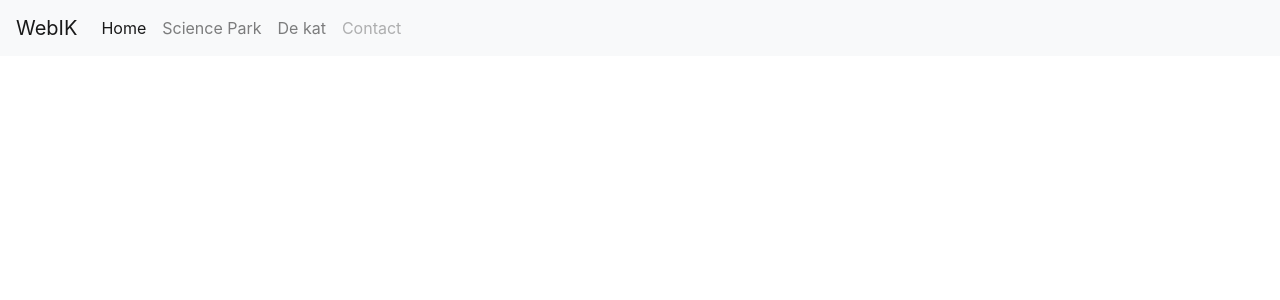
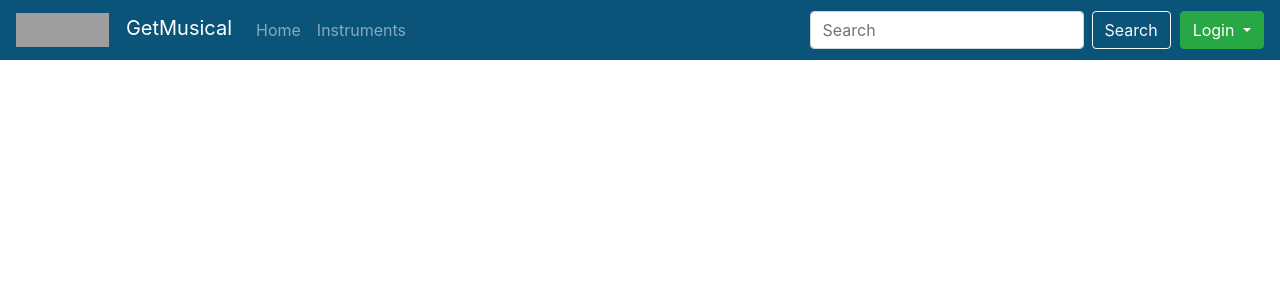
Before and after one commit to JoranIK/WebIK, a Flask app: page / in a window 1280 px wide. Shown: the top 300 px of the page. Run offline with Flask 2, Linux system fonts and the light colour scheme; some libraries are stand-ins or nearby versions; grey boxes are pictures that could not be loaded.

Commit message:
navbar login knop en search field en styles.css

```diff
--- a/static/styles.css
+++ b/static/styles.css
@@ -0,0 +1,4 @@
+.dropdown-menu {
+    width: 300px !important;
+    height: 300px !important;
+}
--- a/templates/layout.html
+++ b/templates/layout.html
@@ -9,6 +9,8 @@
         <meta name="viewport" content="width=device-width, initial-scale=1, shrink-to-fit=no">
 
         <!-- documentation at http://getbootstrap.com/docs/4.1/, alternative themes at https://bootswatch.com/ -->
+        <link href="../static/styles.css" rel="stylesheet">
+        <script src="https://ajax.googleapis.com/ajax/libs/jquery/3.4.1/jquery.min.js"></script>
         <link href="https://maxcdn.bootstrapcdn.com/bootstrap/4.1.3/css/bootstrap.min.css" rel="stylesheet">
 
         <link href="/static/styles.css" rel="stylesheet">
@@ -17,33 +19,69 @@
         <title> GetMusical: {% block title %}{% endblock %}</title>
 
         <!--Navigation bar -->
-        <nav class="navbar navbar-expand-lg navbar-light bg-light">
-          <a class="navbar-brand" href="#">WebIK</a>
+        <nav class="navbar navbar-expand-lg navbar-dark" style="background-color: #0a5479;">
+          <a class="navbar-brand" href="/">
+            <img src="https://i.imgur.com/voGyhbb.png" class="d-inlin-block align-top" width="93" height="34" href="/" alt="">
+            &nbsp;&nbsp;GetMusical
+          </a>
           <button class="navbar-toggler" type="button" data-toggle="collapse" data-target="#navbarNav" aria-controls="navbarNav" aria-expanded="false" aria-label="Toggle navigation">
             <span class="navbar-toggler-icon"></span>
           </button>
           <div class="collapse navbar-collapse" id="navbarNav">
             <ul class="navbar-nav">
-              <li class="nav-item active">
-                <a class="nav-link" href="/index.html">Home <span class="sr-only">(current)</span></a>
+              <li class="nav-item">
+                <a class="nav-link" href="/">Home<span class="sr-only">(current)</span></a>
               </li>
               <li class="nav-item">
-                <a class="nav-link" href="/sp.html">Science Park</a>
-              </li>
-              <li class="nav-item">
-                <a class="nav-link" href="/about.html">De kat</a>
-              </li>
-              <li class="nav-item">
-                <a class="nav-link disabled" href="/contact.html">Contact</a>
+                <a class="nav-link" href="/instruments">Instruments</a>
               </li>
             </ul>
           </div>
+          <form class="form-inline">
+            <input class="form-control mr-sm-2" type="search" placeholder="Search" aria-label="Search">
+            <button class="btn btn-outline-light my-2 my-sm-0" type="submit">Search</button>
+          </form>
+          &nbsp;&nbsp;
+          <div class="dropdown">
+            <button type="button" id="loginBtn" class="btn btn-success dropdown-toggle" data-toggle="dropdown" aria-haspopup="true" aria-expanded="false">
+              Login
+            </button>
+              <form class="dropdown-menu dropdown-menu-right p-4" id="loginFormDropdown" style="display: none;">
+                <div class="form-group">
+                  <label for="usernameDropdown">Username</label>
+                  <input type="text" class="form-control" id="usernameDropdown" placeholder="Username">
+                </div>
+                <div class="form-group">
+                  <label for="passwordDropdown">Password</label>
+                  <input type="password" class="form-control" id="passwordDropdown" placeholder="Password">
+                </div>
+                <button type="submit" class="btn btn-primary">Sign in</button>
+                <br><br>
+                <div id="signupLink">
+                  <a href="/register.html">
+                    No account? Sign up!
+                  </a>
+                </div>
+              </form>
+          </div>
         </nav>
-
     </head>
     <body>
-        <main class="container p-5">
-            {% block main %}{% endblock %}
-        </main>
+      <main class="container p-5">
+          {% block main %}{% endblock %}
+      </main>
     </body>
 </html>
+
+<script type="text/javascript">
+    var loginButton = document.getElementById('loginBtn');
+    var loginFormDropdown = document.getElementById('loginFormDropdown')
+    loginButton.onclick = function() {
+      // document.getElementById('loginFormDropdown').style.display='block';
+      if (loginFormDropdown.style.display === 'none') {
+        loginFormDropdown.style.display = 'block'
+      } else {
+        loginFormDropdown.style.display='none';
+      }
+    }
+</script>
```
